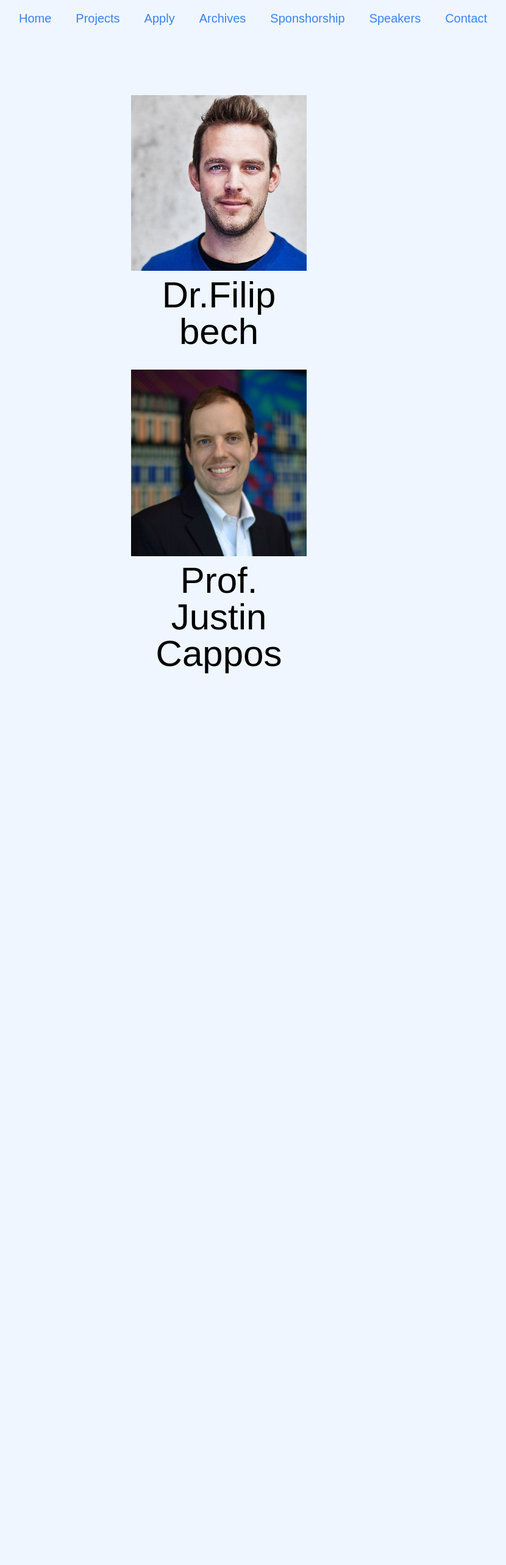
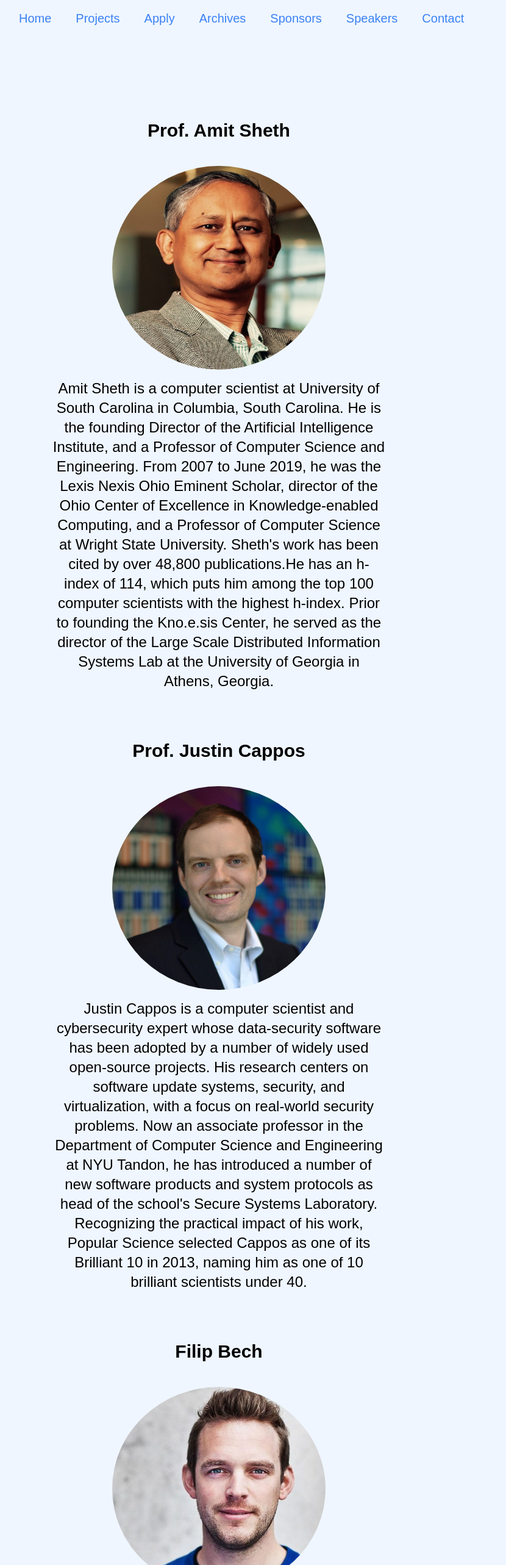
Before and after one commit to OpenLake/FOSS-Overflow, a Next.js app: page /speakers in a window 1280 px wide. Shown: the top 2566 px of the page at 61% size, without its empty margins (281-1111 px from the left). Before the commit the page ends 1230 px from the top, so only its background shows below. Built offline with nearby package versions, Linux system fonts and the light colour scheme.

Commit message:
updated whole website

```diff
--- a/components/Navbar.js
+++ b/components/Navbar.js
@@ -39,9 +39,9 @@ export function Navbar() {
 					<NavLink href="/projects">Projects</NavLink>
 					<NavLink href="/apply">Apply</NavLink>
 					<NavLink href="/blog">Archives</NavLink>
-					<NavLink href="/sponshorship">Sponshorship</NavLink>
+					<NavLink href="/sponshorship">Sponsors</NavLink>
 					<NavLink href="/speakers">Speakers</NavLink>
-					<NavLink href="/contact">Contact</NavLink>
+					<NavLink href="/#con">Contact</NavLink>
 				</div>
 
 				<div className="absolute top-4 right-4 md:hidden">
--- a/content/why-apply.js
+++ b/content/why-apply.js
@@ -26,7 +26,7 @@ export const whyApplyData = [
 		description: 'Get mentored by past GSoC students and regular open source contributors.',
 	},
 	{
-		title: 'Preparedness for GSoC 2022',
+		title: 'Preparedness for GSoC 2023',
 		icon: BadgeCheckIcon,
 		description: 'Get prepared for Google Summer of Code, Linux Foundation Mentorship, and Outreachy',
 	},
--- a/pages/apply.js
+++ b/pages/apply.js
@@ -37,7 +37,7 @@ export default function Apply() {
 
 				<iframe
 					className="mx-auto"
-					src="https://docs.google.com/forms/d/e/1FAIpQLSfI3O9Tqs4b1IA5PaVWGTTtw5GEvzuitEw8Xmq5Yme-wEDRLQ/viewform?embedded=true"
+					src="https://forms.gle/pTchaYRXHK3Q8nGeA?"
 					width="100%"
 					height="1780"
 				>
--- a/pages/contact.js
+++ /dev/null
@@ -1,36 +0,0 @@
-import Head from 'next/head';
-import Image from 'next/image';
-import logoURL from '../public/sbi.png';
-export default function sponshorship(){
-    return (
-        <>
-            <Head>
-                <title>Contact US | FOSS Overflow</title>
-            </Head>
-            <div>
-            <h1>
-                SATVIK VEMUGANTI
-            </h1>
-            <h2>
-                Contact no.
-            </h2>
-            <h2>
-                Email Address :
-            </h2>
-            </div>
-            <div>
-            <h1>
-                SATVIK VEMUGANTI
-            </h1>
-            <h2>
-                Contact no.
-            </h2>
-            <h2>
-                Email Address :
-            </h2>
-            </div>
-
-        </>
-
-    )
-}
--- a/pages/index.js
+++ b/pages/index.js
@@ -121,6 +121,21 @@ export default function Index() {
 			<div className="container m-auto max-w-screen-md py-8 overflow-x-hidden">
 				<Timeline />
 			</div>
+			<div id="con" className="w-100 py-24 flex flex-col justify-center text-center container m-auto max-w-prose px-4">
+			<h1 className="text-4xl md:text-3xl mb-8 font-title font-bold">
+						Feel free to reach us at:
+						</h1>
+			<h1 className="text-4xl md:text-3xl mb-8 font-title font-light">
+			openlake@iitbhilai.ac.in<br/>
+						dsc@iitbhilai.ac.in<br/>
+						+91 701 396 2027<br/>
+						+91 958 877 6897
+			</h1>
+
+
+
+			</div>
+
 		</>
 	);
 }
--- a/pages/speakers.js
+++ b/pages/speakers.js
@@ -1,25 +1,91 @@
 import Head from 'next/head';
 import Image from 'next/image';
-import logoURL from '../public/filip.jpeg';
-import logoURL1 from '../public/justin.jpeg';
-export default function sponshorship(){
+import logoURL from '../public/justin.jpeg';
+import logoURL1 from '../public/filip.jpeg';
+import logoURL2 from '../public/amitsheth.jpg';
+export default function sponshorship() {
 	return (
 		<>
 			<Head>
 				<title>Speakers | FOSS Overflow</title>
 			</Head>
-            <div className="w-80 py-24 flex flex-col justify-center text-center container m-auto max-w-prose px-4">
-            <h1 className="text-4xl md:text-6xl mb-8 font-title">
-					<Image  src={logoURL} alt="filip" />
-                    Dr.Filip bech
+			<div className="w-100 py-24 flex flex-col justify-center text-center container m-auto max-w-prose px-4">
+				<div className="py-10">
+					<h1 className="text-4xl md:text-3xl mb-8 font-title font-bold">
+						Prof. Amit Sheth
 					</h1>
-            <h1 className="text-4xl md:text-6xl mb-8 font-title">
-					<Image src={logoURL1} alt="justin" />
+					<Image
+						width={350}
+						height={350}
+						className="py-2 rounded-full"
+						src={logoURL2}
+						alt="filip"
+					/>
+					<p className="text-lg md:text-2xl">
+						Amit Sheth is a computer scientist at University of South Carolina
+						in Columbia, South Carolina. He is the founding Director of the
+						Artificial Intelligence Institute, and a Professor of Computer
+						Science and Engineering. From 2007 to June 2019, he was the Lexis
+						Nexis Ohio Eminent Scholar, director of the Ohio Center of
+						Excellence in Knowledge-enabled Computing, and a Professor of
+						Computer Science at Wright State University. Sheth's work has been
+						cited by over 48,800 publications.He has an h-index of 114, which
+						puts him among the top 100 computer scientists with the highest
+						h-index. Prior to founding the Kno.e.sis Center, he served as the
+						director of the Large Scale Distributed Information Systems Lab at
+						the University of Georgia in Athens, Georgia.
+					</p>
+				</div>
+
+				<div className="py-10">
+					<h1 className="text-4xl md:text-3xl mb-8 font-title font-bold">
 						Prof. Justin Cappos
 					</h1>
+					<Image
+						width={350}
+						height={350}
+						className="py-2 rounded-full"
+						src={logoURL}
+						alt="filip"
+					/>
+					<p className="text-lg md:text-2xl">
+						Justin Cappos is a computer scientist and cybersecurity expert whose
+						data-security software has been adopted by a number of widely used
+						open-source projects. His research centers on software update
+						systems, security, and virtualization, with a focus on real-world
+						security problems. Now an associate professor in the Department of
+						Computer Science and Engineering at NYU Tandon, he has introduced a
+						number of new software products and system protocols as head of the
+						school's Secure Systems Laboratory. Recognizing the practical impact
+						of his work, Popular Science selected Cappos as one of its Brilliant
+						10 in 2013, naming him as one of 10 brilliant scientists under 40.
+					</p>
 				</div>
 
+				<div className="py-10">
+					<h1 className="text-4xl md:text-3xl mb-8 font-title font-bold">
+						Filip Bech
+					</h1>
+					<Image
+						width={350}
+						height={350}
+						className="py-2 rounded-full"
+						src={logoURL1}
+						alt="filip"
+					/>
+					<p className="text-lg md:text-2xl">
+						Filip, a technology enthusiast by heart, has been working with the
+						web for more than 10 years. He is currently the CTO of Umbraco CMS.
+						Previously, he's served as the CTO of Colibo, the Head of Technology
+						at IMPACT, and as a senior and lead developer at Skybrud.dk (now
+						Limbo) and Wildside A/S respectively. Since 2016 he's been a part of
+						the Google Developers Experts Program. He's deeply passionate
+						towards talking about Software Development and has delivered more
+						than 60+ sessions to date. He writes blogs and speaks at conferences
+						and user-groups and also organises a local user- group - AarhusJS.
+					</p>
+				</div>
+			</div>
 		</>
-
-    )
+	);
 }
--- a/pages/sponshorship.js
+++ b/pages/sponshorship.js
@@ -2,26 +2,54 @@ import Head from 'next/head';
 import Image from 'next/image';
 import logoURL from '../public/sbi.png';
 import logoURL1 from '../public/sci.jpeg';
-export default function sponshorship(){
+export default function sponshorship() {
 	return (
 		<>
 			<Head>
-                <title>Sponshorship | FOSS Overflow</title>
+				<title>Sponsorship | FOSS Overflow</title>
 			</Head>
-            <div className="w-80 py-24 flex flex-col justify-center text-center container m-auto max-w-prose px-4">
-            <h1 className="text-4xl md:text-3xl mb-8 font-title font-bold">
-                    PLATINUM SPONSHORS
-                    <Image  src={logoURL} alt="filip" />
-
+			<div className="w-100 py-24 flex flex-col justify-center text-center container m-auto max-w-prose px-4">
+				<div className="py-10">
+					<h1 className="text-4xl md:text-4xl mb-8 font-title font-bold">
+                    💎 Platinum Sponsors 💎
 					</h1>
-            <h1 className="text-4xl md:text-3xl mb-8 font-title font-bold">
-                    GOLD SPONSHORS
-                    <Image className="rounded-full" src={logoURL1} alt="justin" />
-
+					<Image
+						width={200}
+						height={200}
+						className="py-2  rounded-full"
+						src={logoURL1}
+						alt="scitech"
+					/>
+				</div>
+				<div className="py-10">
+					<h1 className="text-4xl md:text-4xl mb-8 font-title font-bold">
+                    🏆 Gold Sponsors 🏆
 					</h1>
+					<Image
+						width={300}
+						height={100}
+						className="py-2"
+						src={logoURL}
+						alt="sbi"
+					/>
 				</div>
-
+                <div className="py-10">
+					<h1 className="text-4xl md:text-4xl mb-8 font-title font-bold">
+                    🛡️ Silver Sponsors 🛡️
+					</h1>
+                    <h6>
+                        Inviting Sponsors!
+                    </h6>
+				</div>
+                <div className="py-10">
+					<h1 className="text-4xl md:text-4xl mb-8 font-title font-bold">
+					🥉 Bronze Sponsors 🥉
+					</h1>
+                    <h6>
+                        Inviting Sponsors!
+                    </h6>
+				</div>
+			</div>
 		</>
-
-    )
+	);
 }
```
Also changed, not shown: content/timeline.js (+5 -9 lines), public/amitsheth.jpg (added), public/sbi.png. Lines whose indentation alone changed are shown as unchanged.
